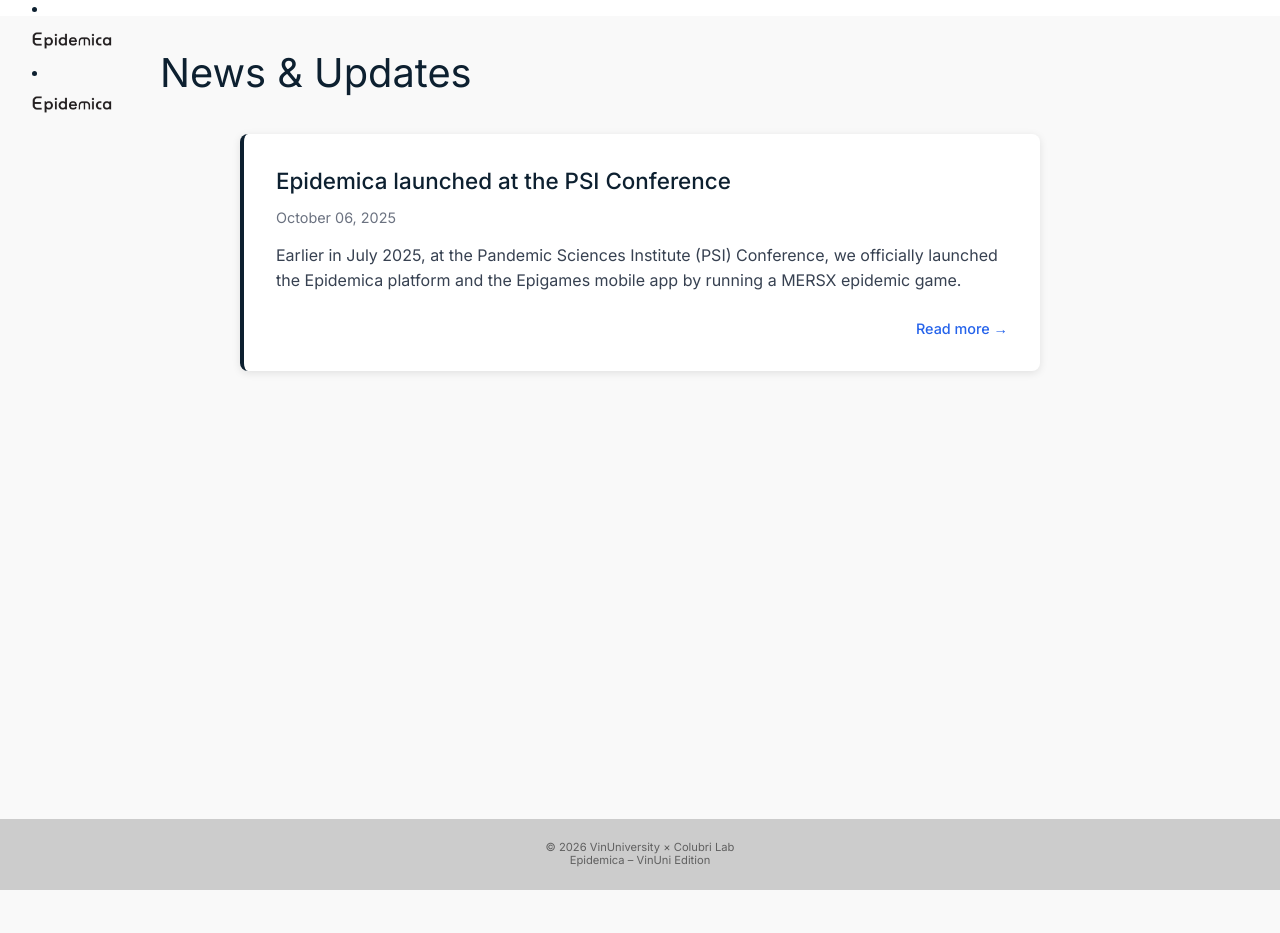
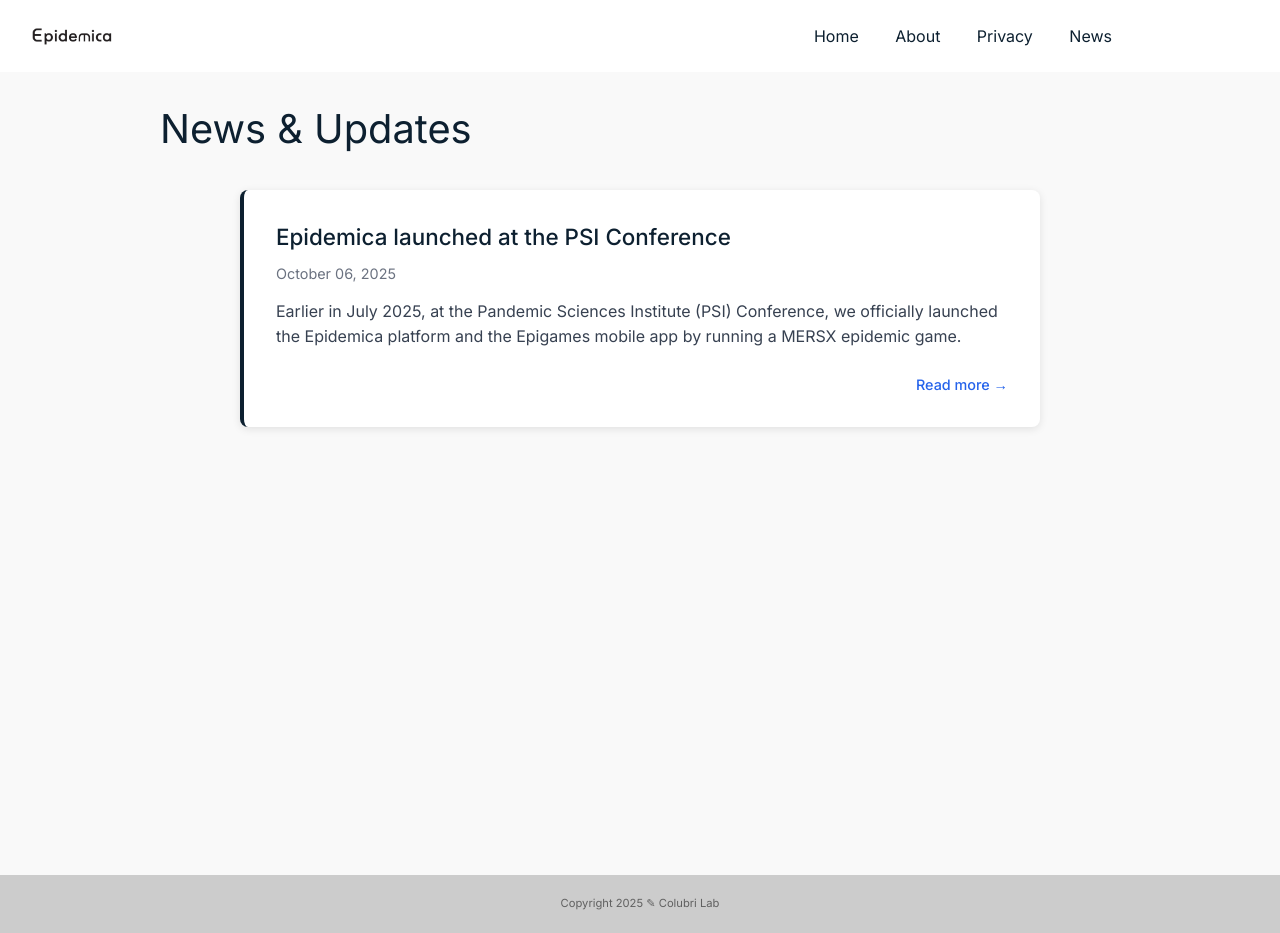
Before and after one commit to colabobio/epidemica-website, a Jekyll site: the page built from _toplevel/3-news.md, in a window 1280 px wide. Built offline with Jekyll 4.4.1, drawn with Linux system fonts in a browser that asks for light colours; before the commit the page ends 900 px from its top, so only the background shows below that.

Commit message:
Revert repository to state at commit 062afa1
Co-authored-by: samuelho-ai <235477313+samuelho-ai@users.noreply.github.com>

```diff
--- a/_layouts/default.html
+++ b/_layouts/default.html
@@ -5,7 +5,7 @@
     <meta name="viewport" content="width=device-width, initial-scale=1">
     <link rel="preconnect" href="https://fonts.googleapis.com">
     <link rel="preconnect" href="https://fonts.gstatic.com" crossorigin>
-    <link href="https://fonts.googleapis.com/css2?family=Inter:ital,opsz,wght@0,14..32,100..900;1,14..32,100..900&family=Poppins:ital,wght@0,100;0,200;0,300;0,400;0,500;0,600;0,700;0,800;0,900&family=Roboto:ital,wght@0,100;0,300;0,400;0,500;0,700;0,900;1,100;1,300;1,400;1,500;1,700;1,900&display=swap" rel="stylesheet">
+    <link href="https://fonts.googleapis.com/css2?family=Inter:ital,opsz,wght@0,14..32,100..900;1,14..32,100..900&family=Poppins:ital,wght@0,100;0,200;0,300;0,400;0,500;0,600;0,700;0,800;0,900;1,100;1,200;1,300;1,400;1,500;1,600;1,700;1,800;1,900&family=Roboto:ital,wght@0,100;0,300;0,400;0,500;0,700;0,900;1,100;1,300;1,400;1,500;1,700;1,900&display=swap" rel="stylesheet">
     <link href="{{ site.baseurl }}/assets/css/global.css" rel="stylesheet" type="text/css" media="all"/>
     <link href="{{ site.baseurl }}/assets/css/default.css" rel="stylesheet" type="text/css" media="all"/>
     {% if page.layout != 'default' %}
@@ -22,7 +22,7 @@
   <body {% unless page.layout == 'default' %}class="layout-{{ page.layout }}"{% endunless %}>
     <header>
       <div class="logo">
-        <a href="{{ '/' | relative_url }}>Epidemica</a>
+        <a href="{{ '/' | relative_url }}">Epidemica</a>
       </div>
       <nav>
         <ul>
@@ -41,7 +41,7 @@
     </main>
 
     <footer>
-      &copy; 2026 VinUniversity &times; <a href="https://co-labo.org/">Colubri Lab</a><br>Epidemica &ndash; VinUni Edition
+      Copyright 2025 <a href="https://co-labo.org/">&#9998; Colubri Lab</a>
     </footer>
   </body>
 </html>
--- a/_layouts/minimal.html
+++ b/_layouts/minimal.html
@@ -23,7 +23,7 @@
     </main>
 
     <footer>
-      &copy; 2026 VinUniversity &times; <a href="https://co-labo.org/">Colubri Lab</a><br>Epidemica &ndash; VinUni Edition
+      Copyright 2025 <a href="https://co-labo.org/">&#9998; Colubri Lab</a>
     </footer>
   </body>
 </html>
--- a/assets/css/homepage.css
+++ b/assets/css/homepage.css
@@ -289,10 +289,6 @@
   color: #6D6D6D;
 }
 
-.upcoming-event-section ul li {
-  color: navy;
-}
-
 .event-btn {
   display: inline-block;
   background: white;
```
Also changed, not shown: assets/css/privacy.css (deleted, +0 -14 lines).
